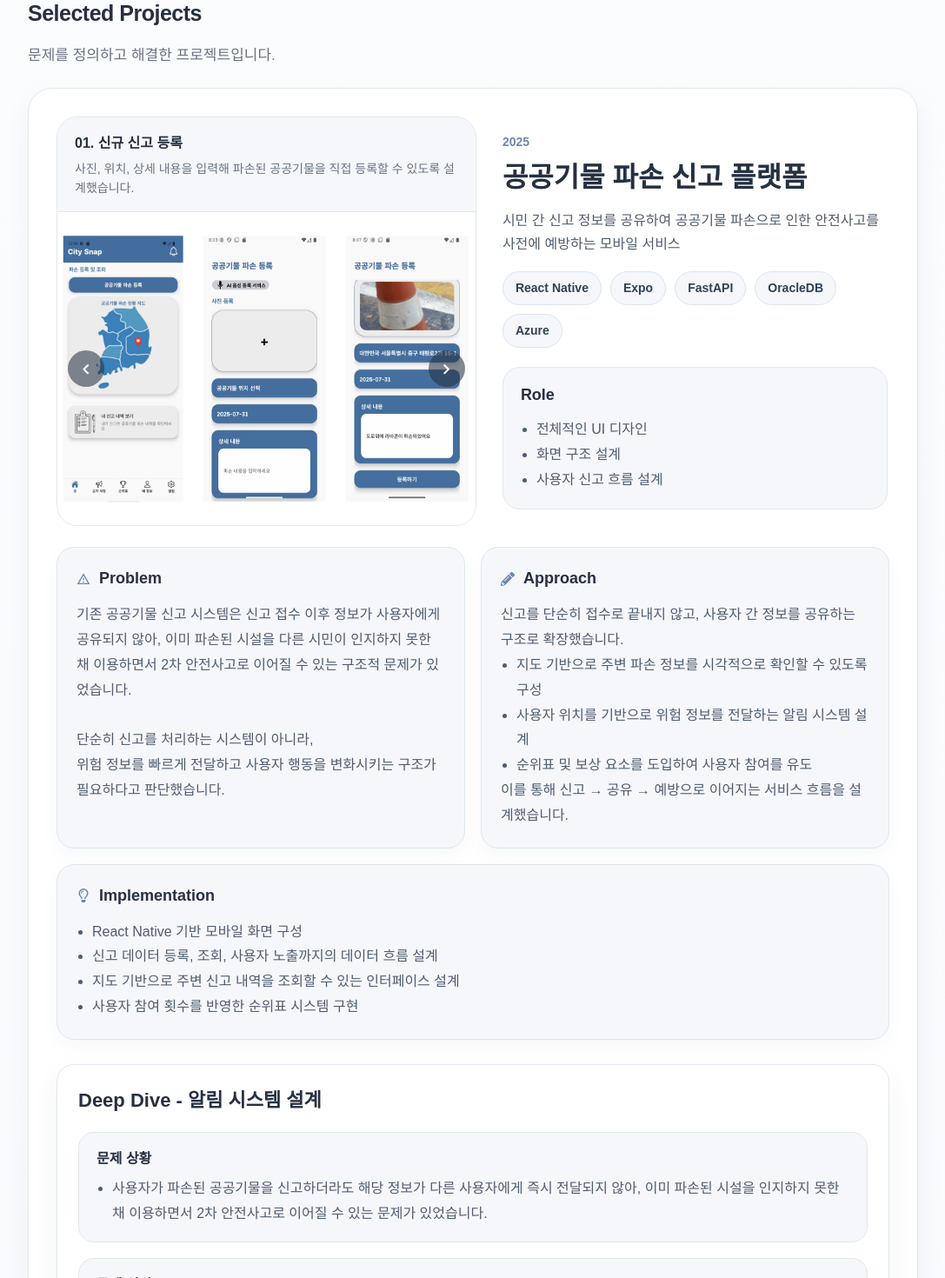
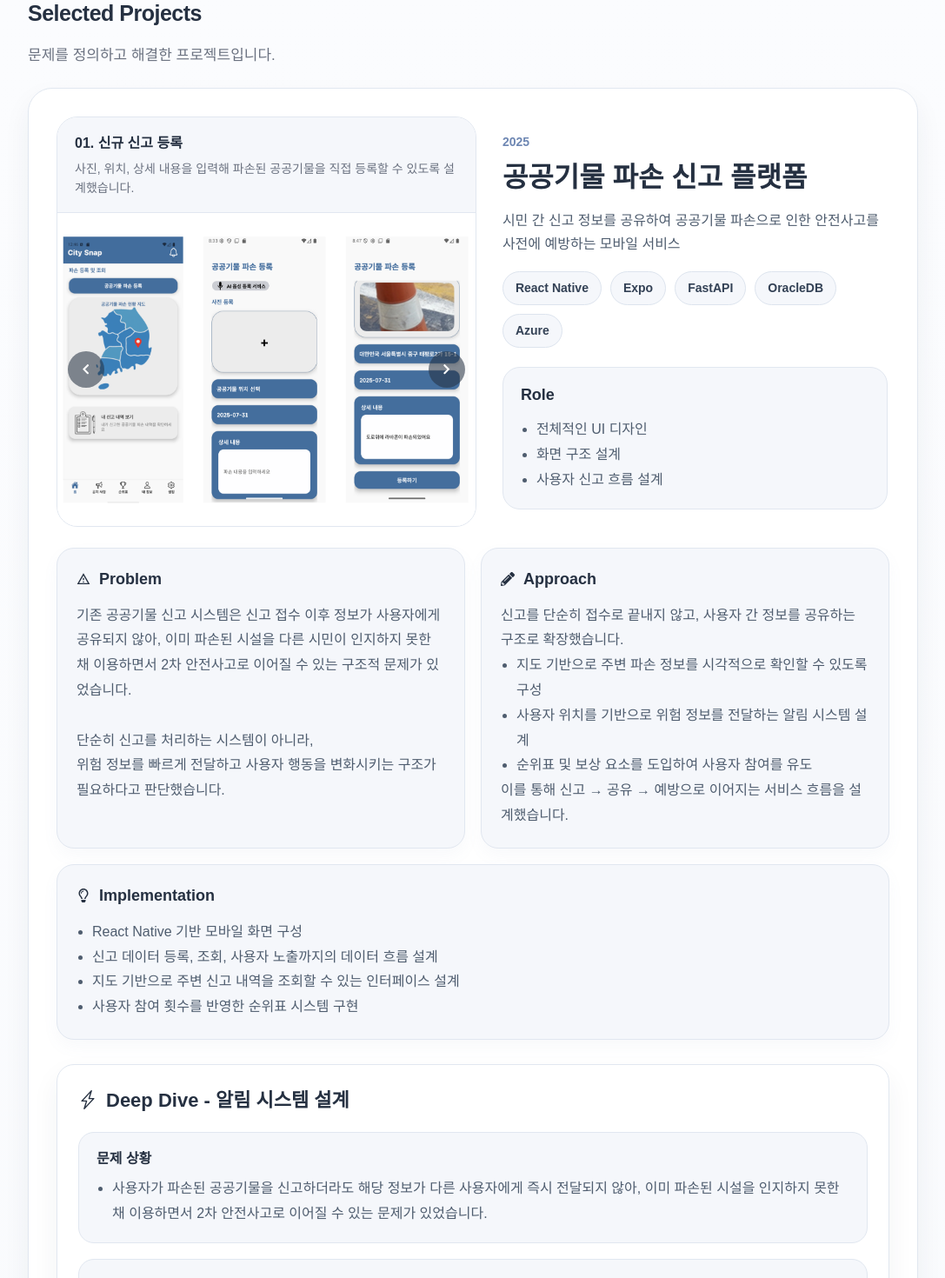
Before and after one commit to MoonBW0929/Portfolio_toss, a React (Vite) app: page / in a window 1280 px wide. Shown: the part 2240-3710 px from the top of the page at 87% size, without its empty margins (96-1183 px from the left). Built offline with nearby package versions, Linux system fonts and the light colour scheme; a web font is replaced by a local one.

Commit message:
style: project에 사진 슬라이드 효과 추가 및 부제목에 아이콘 추가

```diff
--- a/src/pages/Projects.jsx
+++ b/src/pages/Projects.jsx
@@ -6,6 +6,9 @@ import { IoIosLink } from "react-icons/io";
 import { MdOutlineReportProblem } from "react-icons/md";
 import { FaRegLightbulb } from "react-icons/fa";
 import { FaPencilAlt } from "react-icons/fa";
+import { BsLightningCharge } from "react-icons/bs";
+import { AiFillProduct } from "react-icons/ai";
+import { FaBook } from "react-icons/fa";
 import { FaChevronLeft, FaChevronRight } from "react-icons/fa";
 
 const projects = [
@@ -187,17 +190,34 @@ function ProjectSection({ project }) {
           </div>
 
           <div className="project-image-box">
-            <img
-              src={project.images[currentImageIndex]["src"]}
-              alt={project.title}
-              className="project-image"
-            />
+            <div
+              className="project-image-slider"
+              style={{
+                width: `${project.images.length * 100}%`,
+                transform: `translateX(-${(100 / project.images.length) * currentImageIndex}%)`,
+              }}
+            >
+              {project.images.map((image, index) => (
+                <div
+                  className="project-image-slide"
+                  key={index}
+                  style={{ width: `${100 / project.images.length}%` }}
+                >
+                  <img
+                    src={image.src}
+                    alt={`${project.title} ${image.title}`}
+                    className="project-image"
+                  />
+                </div>
+              ))}
+            </div>
+
             {project.images.length > 1 && (
               <>
-                <button className="carousel-button prev" onClick={prevImage}>
+                <button type="button" className="carousel-button prev" onClick={prevImage}>
                   <FaChevronLeft />
                 </button>
-                <button className="carousel-button next" onClick={nextImage}>
+                <button type="button" className="carousel-button next" onClick={nextImage}>
                   <FaChevronRight />
                 </button>
                 <div className="carousel-indicators">
@@ -294,6 +314,7 @@ function ProjectSection({ project }) {
       {project.deepDive && (
         <section className="project-deepdive">
           <h2 className="deepdive-title">
+            <BsLightningCharge />
             Deep Dive - {project.deepDive.title}
           </h2>
 
@@ -316,6 +337,7 @@ function ProjectSection({ project }) {
       {/* result */}
       <article className="project-detail-card project-result-card">
         <div className="project-detail-title">
+          <AiFillProduct />
           <h3>Result</h3>
         </div>
         <p style={{ whiteSpace: "pre-line" }}>{project.result}</p>
@@ -324,6 +346,7 @@ function ProjectSection({ project }) {
       {/* learned */}
       <article className="project-detail-card project-learned-card">
         <div className="project-detail-title">
+          <FaBook />
           <h3>Learned</h3>
         </div>
         <p style={{ whiteSpace: "pre-line" }}>{project.learned}</p>
--- a/src/styles/projects_styles.css
+++ b/src/styles/projects_styles.css
@@ -37,7 +37,7 @@
   justify-content: flex-start;
   gap: 6px;
   padding: 18px 20px 16px;
-  min-height: 104px;
+  min-height: 110px;
   background-color: #f5f7fb;
   border-bottom: 1px solid #e1e7f0;
 }
@@ -65,11 +65,25 @@
   background-color: #f5f7fb;
 }
 
+.project-image-slider {
+  display: flex;
+  height: 100%;
+  transition: transform 0.45s ease-in-out;
+  will-change: transform;
+}
+
+.project-image-slide {
+  flex: 0 0 auto;
+  height: 100%;
+  overflow: hidden;
+}
+
 .project-image {
   width: 100%;
   height: 100%;
   display: block;
   object-fit: cover;
+  object-position: center;
 }
 
 .carousel-button {
@@ -220,13 +234,12 @@
   align-items: center;
   gap: 10px;
   margin-bottom: 14px;
-  color: #6E87B3;
+  color: #253041;
 }
 
 .project-detail-title h3 {
   font-size: 18px;
   margin: 0;
-  color: #253041;
 }
 
 .project-detail-card p {
@@ -245,6 +258,10 @@
 }
 
 .deepdive-title {
+  display: flex;
+  align-items: center;
+  gap: 10px;
+
   font-size: 22px;
   font-weight: 800;
   margin: 0 0 20px;
```
